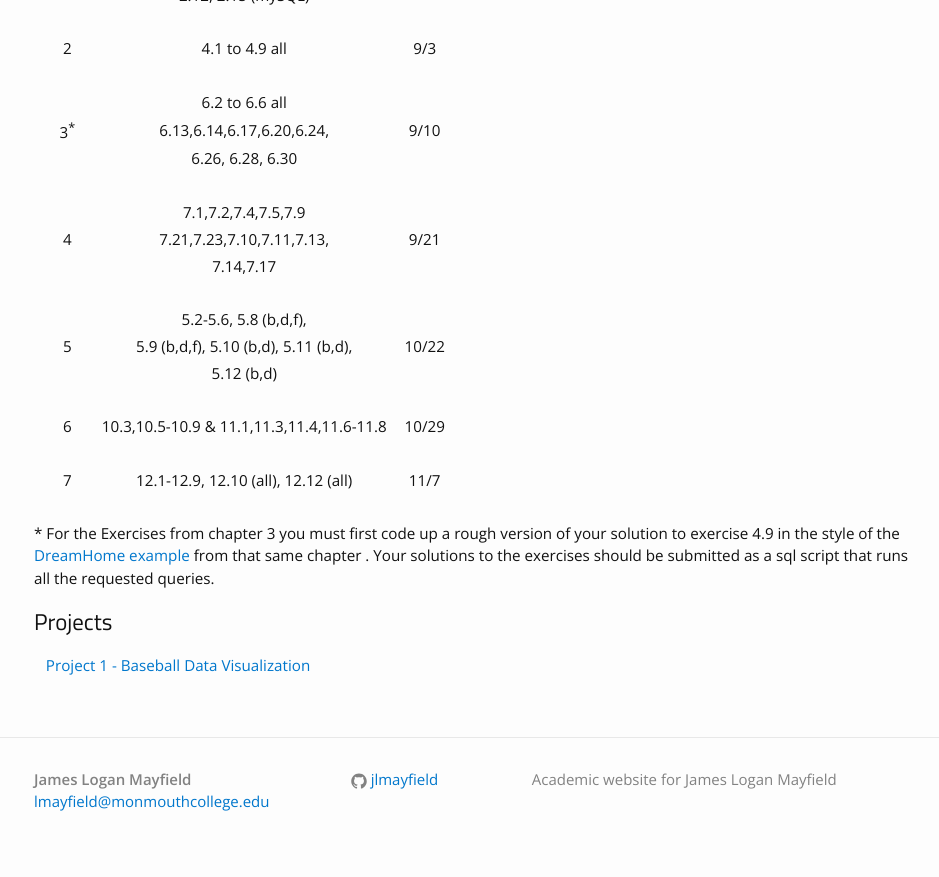
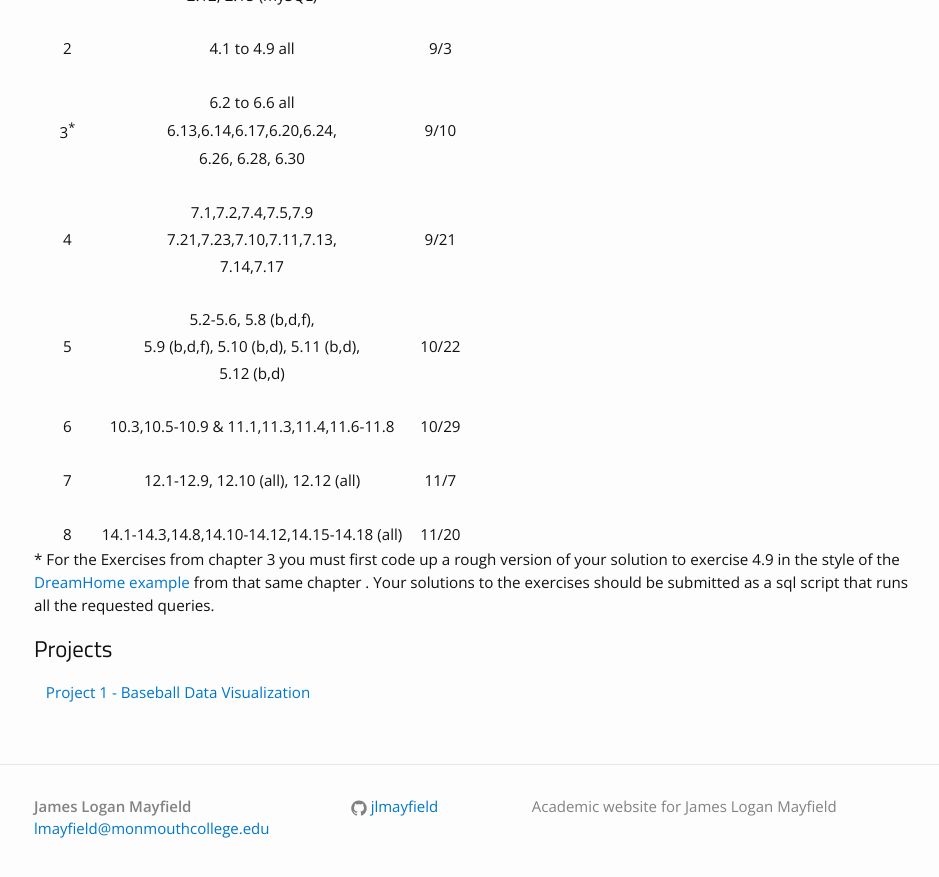
Before and after one commit to jlmayfield/jlmayfield.github.io, a Jekyll site: the page built from teaching/comp310.md, in a window 1280 px wide and 900 px high, scrolled down 580 px. Shown: the top 877 px of the window, without its empty margins (161-1100 px from the left). Built offline with Jekyll 4.4.1, drawn with Linux system fonts in a browser that asks for light colours.

Commit message:
f18. c310. hwk7

```diff
--- a/teaching/comp310.md
+++ b/teaching/comp310.md
@@ -32,7 +32,7 @@ You are expected to begin reading the chapters and working the problem sets prio
 |       |   7.1,7.2,7.4,7.5,7.9       |     |
 |  4    |   7.21,7.23,7.10,7.11,7.13,  |  9/21   |
 |       |      7.14,7.17    |    |
-|   |  |
+| | | |
 |       |  5.2-5.6, 5.8 (b,d,f),    |     |
 |  5    |  5.9 (b,d,f), 5.10 (b,d), 5.11 (b,d),    |  10/22   |
 |       |  5.12 (b,d)   |    |
@@ -40,7 +40,8 @@ You are expected to begin reading the chapters and working the problem sets prio
 |  6 | 10.3,10.5-10.9 & 11.1,11.3,11.4,11.6-11.8 | 10/29 |
 |   |  |  |
 |  7 | 12.1-12.9, 12.10 (all), 12.12 (all) | 11/7 |
-|   |  |  |
+| | | |
+|  8 | 14.1-14.3,14.8,14.10-14.12,14.15-14.18 (all) | 11/20 |
 
 \*  For the Exercises from chapter 3 you must first code up a rough version of your solution to exercise 4.9 in the style of the [DreamHome example](/teaching/COMP310/src/fig4.3.sql) from that same chapter .  Your solutions to the exercises should be submitted as a sql script that runs all the requested queries.
 
```
